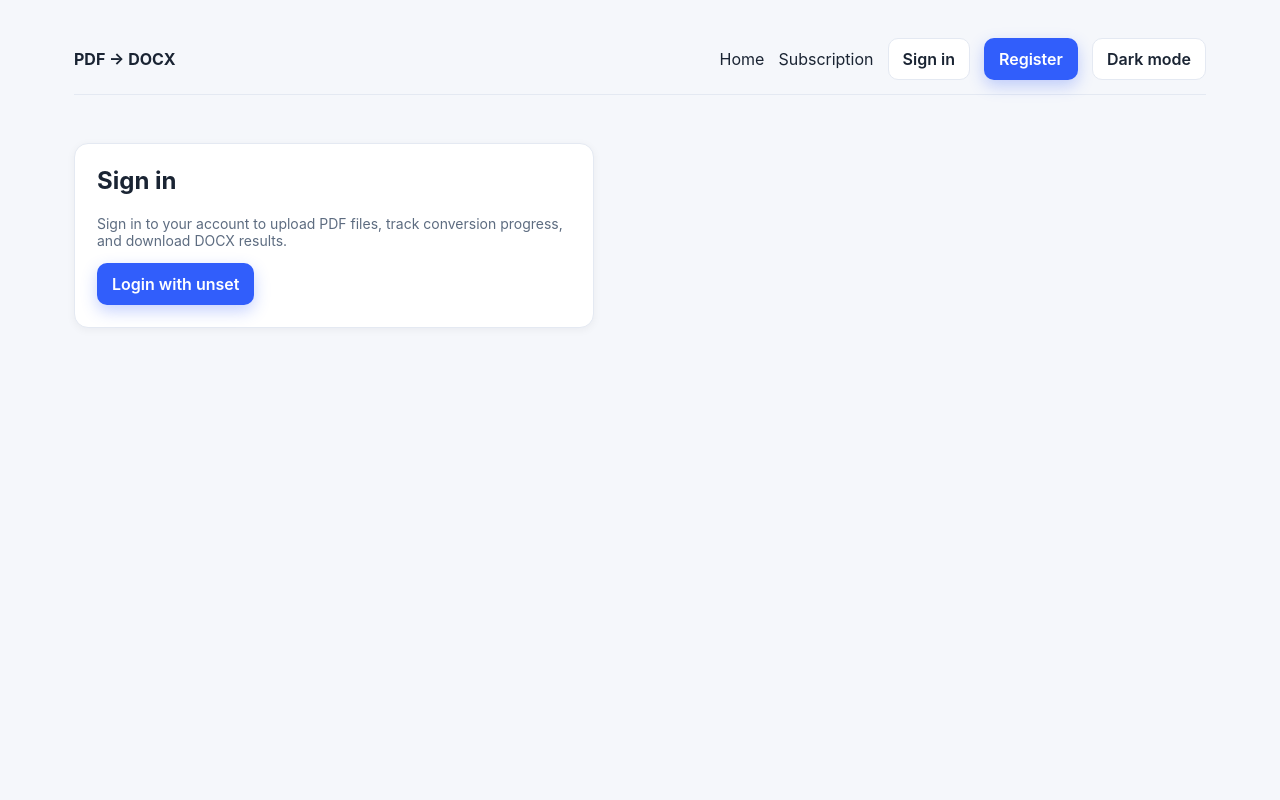
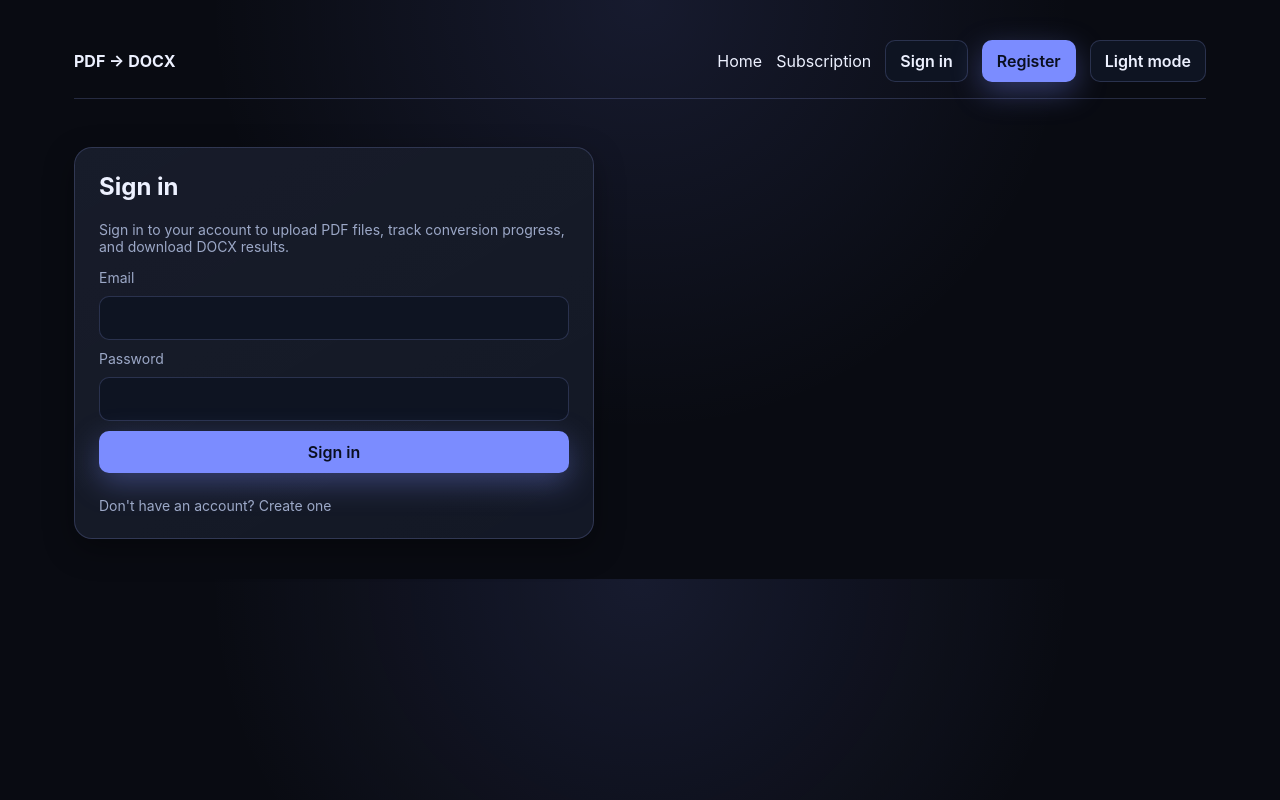
Before and after one commit to MakoveiMiron/ocr-project-frontend, a Next.js app: page /login in a window 1280 px wide. Built offline with nearby package versions, Linux system fonts and the light colour scheme; no server answers.

Commit message:
Switch to session-style auth flow and refresh dark UI

```diff
--- a/app/globals.css
+++ b/app/globals.css
@@ -1,35 +1,52 @@
 :root {
-  color-scheme: light;
-  --bg: #f5f7fb;
-  --panel: #ffffff;
-  --text: #1a2433;
-  --muted: #5d6c80;
-  --accent: #315efb;
-  --accent-soft: #edf2ff;
-  --danger: #d14343;
-  --border: #e4e9f2;
-  --surface: #ffffff;
-  --surface-soft: #f8faff;
-  --dropzone-bg: #f9fbff;
-  --shadow-sm: 0 2px 8px rgba(17, 24, 39, 0.05);
-  --shadow-md: 0 12px 28px rgba(17, 24, 39, 0.08);
+  color-scheme: dark;
+  --bg: #090b12;
+  --panel: #101523;
+  --text: #edf1ff;
+  --muted: #9ca8c7;
+  --accent: #7b8cff;
+  --accent-soft: rgba(123, 140, 255, 0.14);
+  --danger: #ff7d94;
+  --border: rgba(153, 171, 255, 0.2);
+  --surface: #0e1422;
+  --surface-soft: #151d30;
+  --dropzone-bg: #0e1729;
+  --shadow-sm: 0 10px 30px rgba(0, 0, 0, 0.35);
+  --shadow-md: 0 24px 64px rgba(0, 0, 0, 0.45);
 }
 
 :root[data-theme='dark'] {
   color-scheme: dark;
-  --bg: #0b1220;
-  --panel: #111a2e;
-  --text: #ecf2ff;
-  --muted: #a7b5cc;
-  --accent: #7ca2ff;
-  --accent-soft: #152446;
-  --danger: #ff7f7f;
-  --border: #253352;
-  --surface: #0f172a;
-  --surface-soft: #18233d;
-  --dropzone-bg: #131f35;
-  --shadow-sm: 0 2px 8px rgba(0, 0, 0, 0.35);
-  --shadow-md: 0 12px 28px rgba(0, 0, 0, 0.45);
+  --bg: #090b12;
+  --panel: #101523;
+  --text: #edf1ff;
+  --muted: #9ca8c7;
+  --accent: #7b8cff;
+  --accent-soft: rgba(123, 140, 255, 0.14);
+  --danger: #ff7d94;
+  --border: rgba(153, 171, 255, 0.2);
+  --surface: #0e1422;
+  --surface-soft: #151d30;
+  --dropzone-bg: #0e1729;
+  --shadow-sm: 0 10px 30px rgba(0, 0, 0, 0.35);
+  --shadow-md: 0 24px 64px rgba(0, 0, 0, 0.45);
+}
+
+:root[data-theme='light'] {
+  color-scheme: light;
+  --bg: #f1f4fb;
+  --panel: #ffffff;
+  --text: #172033;
+  --muted: #5d6a85;
+  --accent: #4c63ff;
+  --accent-soft: rgba(76, 99, 255, 0.12);
+  --danger: #d14343;
+  --border: rgba(82, 102, 164, 0.2);
+  --surface: #ffffff;
+  --surface-soft: #f5f7ff;
+  --dropzone-bg: #f7f9ff;
+  --shadow-sm: 0 8px 24px rgba(35, 49, 86, 0.08);
+  --shadow-md: 0 24px 56px rgba(35, 49, 86, 0.14);
 }
 
 * { box-sizing: border-box; }
@@ -38,17 +55,19 @@ html, body {
   margin: 0;
   background: var(--bg);
   color: var(--text);
-  font-family: Inter, "Segoe UI", Roboto, Arial, sans-serif;
+  font-family: "Inter", "Manrope", "Segoe UI", Roboto, Arial, sans-serif;
+  background-image: radial-gradient(circle at top, rgba(123, 140, 255, 0.12), transparent 50%);
 }
 a { color: inherit; text-decoration: none; }
 button, input, textarea, select { font: inherit; }
 .container { max-width: 1180px; margin: 0 auto; padding: 24px; }
 .card {
-  background: var(--panel);
+  background: linear-gradient(150deg, rgba(255, 255, 255, 0.03), rgba(255, 255, 255, 0.01)), var(--panel);
   border: 1px solid var(--border);
-  border-radius: 14px;
-  padding: 22px;
+  border-radius: 18px;
+  padding: 24px;
   box-shadow: var(--shadow-sm);
+  backdrop-filter: blur(8px);
 }
 .grid { display: grid; gap: 16px; }
 .grid-2 { grid-template-columns: repeat(2, minmax(0, 1fr)); }
@@ -76,7 +95,7 @@ button, input, textarea, select { font: inherit; }
   display: flex;
   align-items: center;
   justify-content: space-between;
-  padding: 14px 0;
+  padding: 16px 0;
   border-bottom: 1px solid var(--border);
 }
 .topnav .links { display: flex; gap: 14px; align-items: center; }
@@ -93,11 +112,11 @@ button, input, textarea, select { font: inherit; }
 }
 .btn-primary {
   background: var(--accent);
-  color: #fff;
-  box-shadow: 0 6px 16px rgba(49, 94, 251, 0.28);
+  color: #0a0f20;
+  box-shadow: 0 10px 30px rgba(123, 140, 255, 0.35);
 }
 .btn-primary:hover {
-  filter: brightness(0.97);
+  filter: brightness(1.04);
   transform: translateY(-1px);
 }
 .btn-secondary {
@@ -129,11 +148,11 @@ button, input, textarea, select { font: inherit; }
 }
 .input:focus, .select:focus {
   outline: none;
-  border-color: #c3d4ff;
-  box-shadow: 0 0 0 4px #edf2ff;
+  border-color: rgba(123, 140, 255, 0.7);
+  box-shadow: 0 0 0 4px rgba(123, 140, 255, 0.16);
 }
 .dropzone {
-  border: 1px dashed #ccd7ec;
+  border: 1px dashed rgba(153, 171, 255, 0.45);
   padding: 28px;
   border-radius: 12px;
   text-align: center;
--- a/app/layout.tsx
+++ b/app/layout.tsx
@@ -10,7 +10,7 @@ export const metadata = {
 
 export default function RootLayout({ children }: { children: React.ReactNode }) {
   return (
-    <html lang="en" data-theme="light">
+    <html lang="en" data-theme="dark">
       <body>
         <div className="container">
           <nav className="topnav">
--- a/app/login/page.tsx
+++ b/app/login/page.tsx
@@ -1,15 +1,17 @@
 'use client';
 
 import Link from 'next/link';
-import { Suspense, useMemo, useState } from 'react';
-import { useSearchParams } from 'next/navigation';
-import { clearAccessToken, hasAccessToken, startOidcLogin } from '@/lib/auth';
-import { config } from '@/lib/config';
+import { FormEvent, Suspense, useEffect, useMemo, useState } from 'react';
+import { useRouter, useSearchParams } from 'next/navigation';
+import { clearAccessToken, hasAccessToken, signInWithSession } from '@/lib/auth';
 
 function LoginContent() {
   const [message, setMessage] = useState('');
   const [isSubmitting, setIsSubmitting] = useState(false);
+  const [email, setEmail] = useState('');
+  const [password, setPassword] = useState('');
   const searchParams = useSearchParams();
+  const router = useRouter();
   const authenticated = hasAccessToken();
 
   const infoMessage = useMemo(() => {
@@ -21,13 +23,21 @@ function LoginContent() {
     return '';
   }, [searchParams]);
 
-  async function handleLoginClick() {
+  useEffect(() => {
+    if (authenticated) {
+      router.replace('/');
+    }
+  }, [authenticated, router]);
+
+  async function handleLoginSubmit(event: FormEvent) {
+    event.preventDefault();
     setMessage('');
     setIsSubmitting(true);
     try {
-      await startOidcLogin();
+      await signInWithSession(email, password);
+      router.replace('/');
     } catch (error) {
-      setMessage(error instanceof Error ? error.message : 'Could not start login. Please try again.');
+      setMessage(error instanceof Error ? error.message : 'Could not sign in. Please try again.');
       setIsSubmitting(false);
     }
   }
@@ -49,14 +59,39 @@ function LoginContent() {
           <div className="grid" style={{ gap: 10 }}>
             <p className="small">You are authenticated in this browser session.</p>
             <div className="actions-row">
-              <Link className="btn btn-primary" href="/dashboard">Go to dashboard</Link>
+              <Link className="btn btn-primary" href="/">Go to app</Link>
               <button className="btn btn-secondary" type="button" onClick={handleSignOut}>Sign out</button>
             </div>
           </div>
         ) : (
-          <button className="btn btn-primary" type="button" onClick={handleLoginClick} disabled={isSubmitting}>
-            {isSubmitting ? 'Redirecting...' : `Login with ${config.oidcProviderName}`}
-          </button>
+          <form onSubmit={handleLoginSubmit} className="grid" style={{ gap: 10 }}>
+            <label className="small" htmlFor="email">Email</label>
+            <input
+              id="email"
+              type="email"
+              className="input"
+              required
+              autoComplete="email"
+              value={email}
+              onChange={(event) => setEmail(event.target.value)}
+            />
+            <label className="small" htmlFor="password">Password</label>
+            <input
+              id="password"
+              type="password"
+              className="input"
+              required
+              autoComplete="current-password"
+              value={password}
+              onChange={(event) => setPassword(event.target.value)}
+            />
+            <button className="btn btn-primary" type="submit" disabled={isSubmitting}>
+              {isSubmitting ? 'Signing in...' : 'Sign in'}
+            </button>
+            <p className="small" style={{ marginBottom: 0 }}>
+              Don&apos;t have an account? <Link href="/register">Create one</Link>
+            </p>
+          </form>
         )}
         {message ? <p className="small">{message}</p> : null}
       </div>
--- a/components/NavAuth.tsx
+++ b/components/NavAuth.tsx
@@ -41,7 +41,7 @@ export function NavAuth() {
 
   return (
     <>
-      <Link href="/dashboard" className="btn btn-secondary">Dashboard</Link>
+      <Link href="/" className="btn btn-secondary">App</Link>
       {name ? <span className="small">{name}</span> : null}
       <button type="button" className="btn btn-primary" onClick={onLogout}>Logout</button>
     </>
--- a/components/ThemeToggle.tsx
+++ b/components/ThemeToggle.tsx
@@ -5,11 +5,11 @@ import { useEffect, useState } from 'react';
 type Theme = 'light' | 'dark';
 
 export function ThemeToggle() {
-  const [theme, setTheme] = useState<Theme>('light');
+  const [theme, setTheme] = useState<Theme>('dark');
 
   useEffect(() => {
     const saved = window.localStorage.getItem('theme');
-    const initialTheme: Theme = saved === 'dark' ? 'dark' : 'light';
+    const initialTheme: Theme = saved === 'light' ? 'light' : 'dark';
     setTheme(initialTheme);
     document.documentElement.setAttribute('data-theme', initialTheme);
   }, []);
--- a/lib/api.ts
+++ b/lib/api.ts
@@ -5,6 +5,7 @@ import {
   AuthMeResponse,
   AuthCallbackResponse,
   AuthorizationUrlResponse,
+  SessionLoginResponse,
   BillingCheckoutResponse,
   BillingPortalResponse,
   DocumentDetail,
@@ -19,10 +20,21 @@ import {
   UploadInitResponse
 } from '@/lib/types';
 
+const accessTokenStorageKey = 'ocr_access_token';
+
+function getStoredAccessToken() {
+  if (typeof window === 'undefined') {
+    return '';
+  }
+
+  return window.sessionStorage.getItem(accessTokenStorageKey) || '';
+}
+
 function buildHeaders(init?: RequestInit, accessToken?: string) {
   const headers = new Headers(init?.headers);
-  if (accessToken) {
-    headers.set('Authorization', `Bearer ${accessToken}`);
+  const resolvedAccessToken = accessToken || getStoredAccessToken();
+  if (resolvedAccessToken) {
+    headers.set('Authorization', `Bearer ${resolvedAccessToken}`);
   }
   return headers;
 }
@@ -80,6 +92,7 @@ export async function apiFetch<T>(path: string, init?: RequestInit, accessToken?
     response = await fetch(formatRequestUrl(path), {
       ...init,
       headers,
+      credentials: 'include',
       cache: 'no-store'
     });
   } catch (error) {
@@ -101,6 +114,7 @@ export async function apiFetchRaw(path: string, init?: RequestInit, accessToken?
     response = await fetch(formatRequestUrl(path), {
       ...init,
       headers: buildHeaders(init, accessToken),
+      credentials: 'include',
       cache: 'no-store'
     });
   } catch (error) {
@@ -126,15 +140,22 @@ export function exchangeAuthCallback(payload: { code: string; state: string }) {
   });
 }
 
+export function createSessionLogin(payload: { email: string; password: string }) {
+  return apiFetch<SessionLoginResponse>('/auth/login', {
+    method: 'POST',
+    body: JSON.stringify(payload)
+  });
+}
+
 export function fetchAuthMe(accessToken: string) {
   return apiFetch<AuthMeResponse>('/auth/me', undefined, accessToken);
 }
 
-export function registerOrganization(payload: RegisterOrganizationRequest) {
+export function registerOrganization(payload: RegisterOrganizationRequest, accessToken?: string) {
   return apiFetch<RegisterOrganizationResponse>('/organizations/register', {
     method: 'POST',
     body: JSON.stringify(payload)
-  });
+  }, accessToken);
 }
 
 export function fetchMyOrganization(accessToken: string) {
--- a/lib/types.ts
+++ b/lib/types.ts
@@ -58,6 +58,12 @@ export interface AuthorizationUrlResponse {
   authorization_url: string;
 }
 
+export interface SessionLoginResponse {
+  access_token?: string;
+  token_type?: string;
+  expires_in?: number;
+}
+
 export interface AuthCallbackResponse {
   access_token: string;
   token_type: string;
```
Also changed, not shown: app/login/callback/page.tsx (+6 -34 lines), app/page.tsx (+20 -2 lines), app/register/page.tsx (+8 -4 lines), lib/auth.ts (+20 -49 lines).
